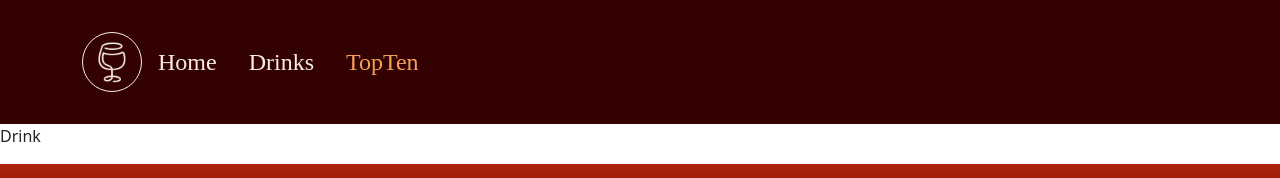
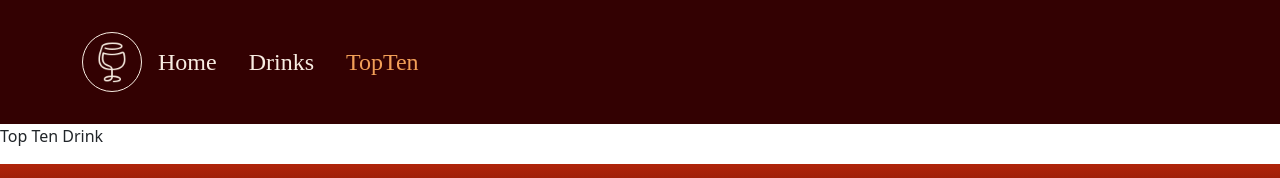
Before and after one commit to onlymiki/progetto_app_web, a React (Vite) app: page /topTen in a window 1280 px wide. Shown: the top 178 px of the page. Built offline with nearby package versions, Linux system fonts and the light colour scheme; a web font is replaced by a local one.

Commit message:
Aggiunto TopTen Drinks nella descrizione della pagina

```diff
--- a/src/views/TopTen/TopTen.jsx
+++ b/src/views/TopTen/TopTen.jsx
@@ -3,7 +3,7 @@
 const TopTen = () => {
     return(
         <>
-            <p>Drink</p>
+            <p>Top Ten Drink</p>
         </>
     );
 }
```
